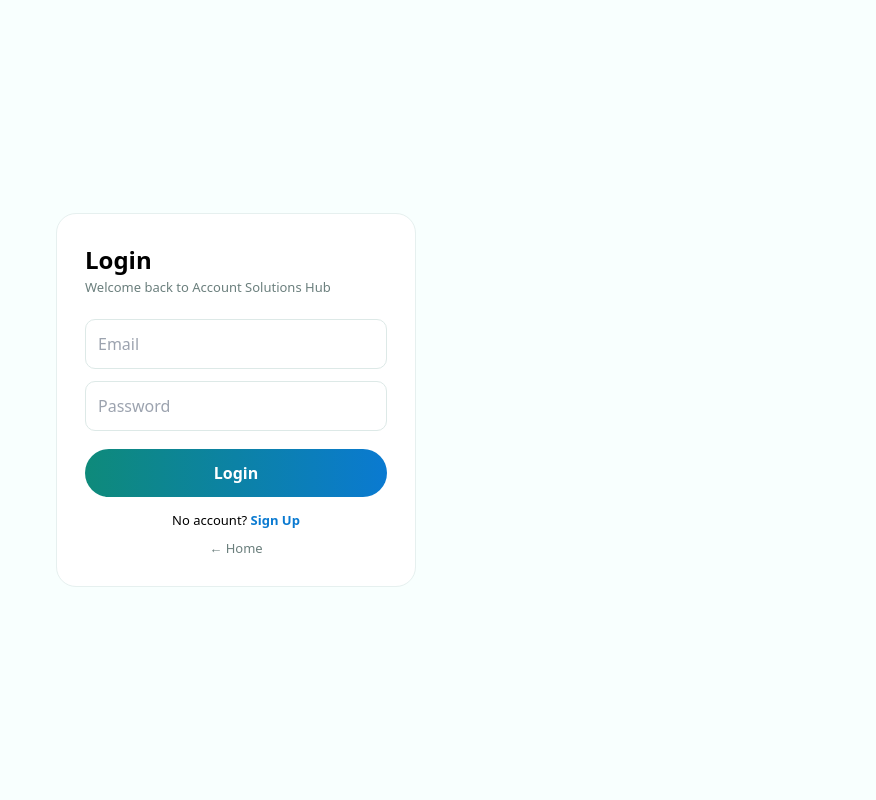
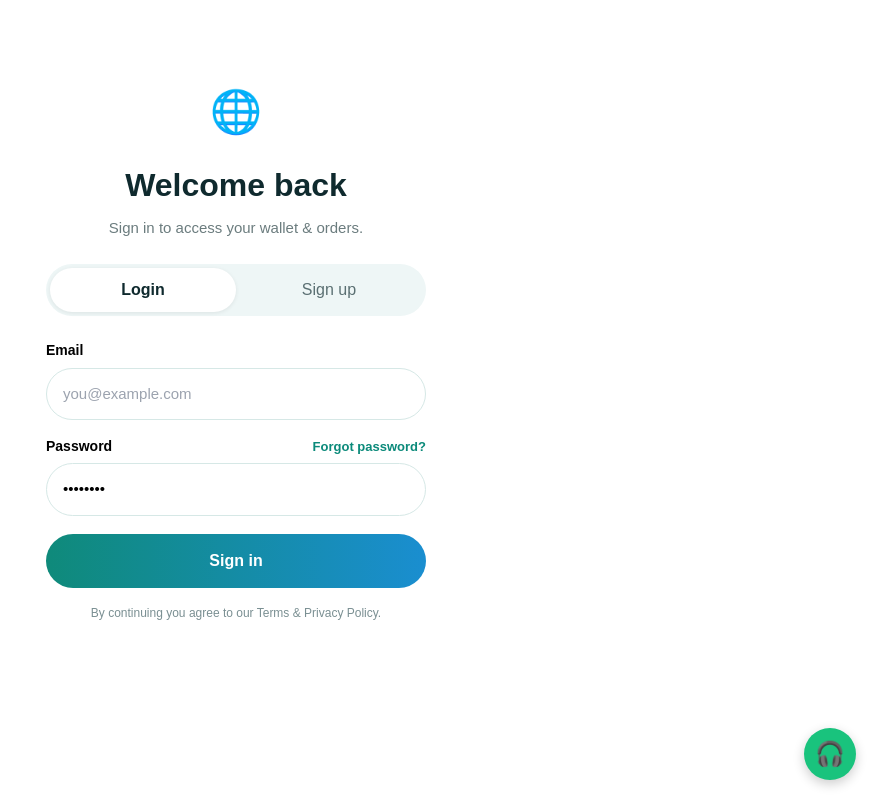
Before and after one commit to taiyehassan998/accountsolutions, a Next.js app: page /login in a window 1280 px wide. Shown: the whole page, without its empty margins (404-1280 px from the left). Built offline with nearby package versions, Linux system fonts and the light colour scheme.

Commit message:
Refactor login page with improved UI and functionality

```diff
--- a/app/login/page.tsx
+++ b/app/login/page.tsx
@@ -1,14 +1,42 @@
-export default function Page(){
-return(
-<div style={{minHeight:'100vh',display:'flex',alignItems:'center',justifyContent:'center',background:'#f8fffe',fontFamily:'system-ui'}}>
-<div style={{background:'white',border:'1px solid #e6f0ef',padding:'28px',borderRadius:'20px',width:'90%',maxWidth:'360px'}}>
-<h2 style={{fontSize:'24px',fontWeight:900}}>Login</h2>
-<p style={{color:'#6b7f7d',fontSize:'13px',marginBottom:'16px'}}>Welcome back to Account Solutions Hub</p>
-<input placeholder="Email" style={{width:'100%',padding:'12px',margin:'6px 0',border:'1px solid #dde9e7',borderRadius:'10px'}}/>
-<input type="password" placeholder="Password" style={{width:'100%',padding:'12px',margin:'6px 0',border:'1px solid #dde9e7',borderRadius:'10px'}}/>
-<button style={{width:'100%',padding:'12px',background:'linear-gradient(90deg, #0e8a7a, #0a7ad1)',color:'white',borderRadius:'999px',border:'none',marginTop:'12px',fontWeight:700}}>Login</button>
-<p style={{textAlign:'center',marginTop:'14px',fontSize:'13px'}}>No account? <a href="/signup" style={{color:'#0a7ad1',fontWeight:700}}>Sign Up</a></p>
-<a href="/" style={{display:'block',textAlign:'center',marginTop:'8px',fontSize:'13px',color:'#6b7f7d'}}>← Home</a>
-</div>
-</div>
-)}
+"use client";
+import Link from "next/link";
+import { useState } from "react";
+
+export default function LoginPage() {
+  const [show, setShow] = useState(false);
+  return (
+    <div style={{minHeight:'100vh',background:'#fff',display:'flex',justifyContent:'center',padding:'20px'}}>
+      <div style={{width:'100%',maxWidth:'380px',marginTop:'60px',position:'relative'}}>
+        {/* Logo */}
+        <div style={{textAlign:'center',marginBottom:'18px'}}>
+          <div style={{fontSize:'42px'}}>🌐</div>
+        </div>
+        <h1 style={{textAlign:'center',fontSize:'32px',fontWeight:'800',color:'#0f2a2e',margin:'0'}}>Welcome back</h1>
+        <p style={{textAlign:'center',color:'#6b7c7e',margin:'8px 0 24px',fontSize:'15px'}}>Sign in to access your wallet & orders.</p>
+
+        {/* Toggle */}
+        <div style={{display:'flex',background:'#eef6f6',borderRadius:'999px',padding:'4px',marginBottom:'22px'}}>
+          <Link href="/login" style={{flex:1,textAlign:'center',padding:'10px',borderRadius:'999px',background:'#fff',fontWeight:'700',color:'#0f2a2e',textDecoration:'none',boxShadow:'0 1px 4px rgba(0,0,0,0.08)'}}>Login</Link>
+          <Link href="/signup" style={{flex:1,textAlign:'center',padding:'10px',borderRadius:'999px',color:'#5a6f72',textDecoration:'none',fontWeight:'500'}}>Sign up</Link>
+        </div>
+
+        <label style={{fontWeight:'600',fontSize:'14px'}}>Email</label>
+        <input placeholder="you@example.com" style={{width:'100%',padding:'14px 16px',borderRadius:'999px',border:'1.5px solid #d6e8e6',outline:'none',margin:'6px 0 16px',fontSize:'15px',boxSizing:'border-box'}}/>
+
+        <div style={{display:'flex',justifyContent:'space-between',alignItems:'center'}}>
+          <label style={{fontWeight:'600',fontSize:'14px'}}>Password</label>
+          <Link href="#" style={{fontSize:'13px',color:'#0b8a7a',textDecoration:'none',fontWeight:'600'}}>Forgot password?</Link>
+        </div>
+        <div style={{position:'relative',marginTop:'6px'}}>
+          <input type={show?'text':'password'} placeholder="••••••••" defaultValue="12345678" style={{width:'100%',padding:'14px 16px',borderRadius:'999px',border:'1.5px solid #d6e8e6',outline:'none',fontSize:'15px',boxSizing:'border-box'}}/>
+        </div>
+
+        <button style={{width:'100%',marginTop:'18px',padding:'15px',borderRadius:'999px',border:'none',background:'linear-gradient(90deg,#0f8a7a,#1a8ed0)',color:'#fff',fontWeight:'700',fontSize:'16px',cursor:'pointer'}}>Sign in</button>
+
+        <p style={{textAlign:'center',fontSize:'12px',color:'#7a8f92',marginTop:'16px'}}>By continuing you agree to our Terms & Privacy Policy.</p>
+
+        <div style={{position:'fixed',bottom:'20px',right:'20px',width:'52px',height:'52px',borderRadius:'50%',background:'#19c37d',display:'flex',alignItems:'center',justifyContent:'center',color:'#fff',fontSize:'24px',boxShadow:'0 4px 12px rgba(0,0,0,0.2)'}}>🎧</div>
+      </div>
+    </div>
+  );
+}
```
